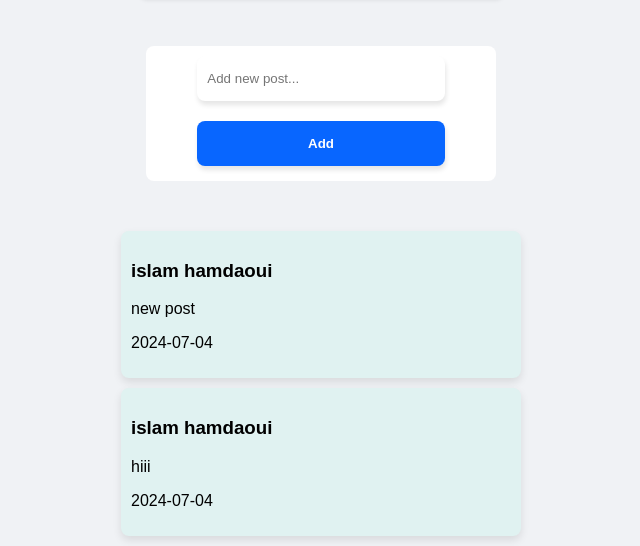
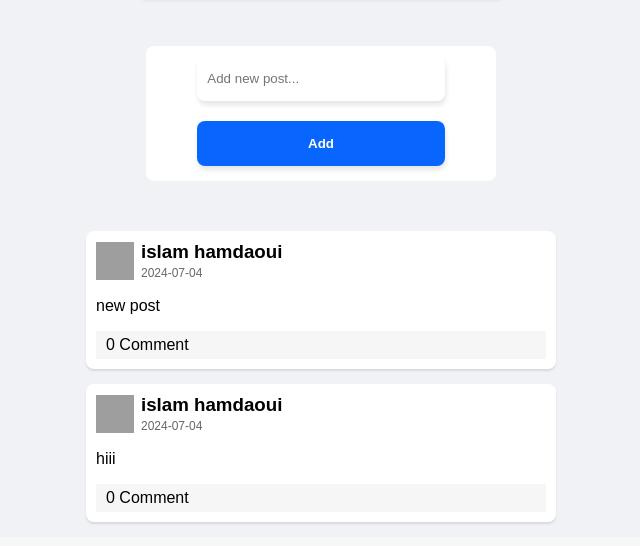
Before and after one commit to islamhamdaoui/Socialmedia-website-PHP-PDO, a PHP site: the page made by profile.php in a window 1280 px wide. Shown: the part 338-884 px from the top of the page, without its empty margins (319-959 px from the left). After the commit the page ends 863 px from the top, so only its background shows below. Run offline with PHP 8.4, Linux system fonts and the light colour scheme; a user stored in the database is signed in; data comes from the database, SQL or seed files in the repository; grey boxes are pictures that could not be loaded.

Commit message:
things improved

```diff
--- a/profile.php
+++ b/profile.php
@@ -206,27 +206,51 @@ elseif ($data['pdp'] === 'mohamed') {
 
     <div class="posts">
     <?php
- $userid = $_SESSION["user_id"];
- $show = $db->prepare('SELECT posts.content, users.username ,DATE(posts.created_at) AS  date
- FROM posts
- INNER JOIN users ON posts.user_id = users.id
- WHERE users.id=:id  ORDER BY posts.created_at DESC');
+$userid = $_SESSION["user_id"];
 
+$show = $db->prepare('SELECT posts.id as post_id, posts.content, DATE(posts.created_at) as post_date,
+                            users.username, users.id , users.pdp,
+                            COUNT(comments.id) as comments_count
+                     FROM posts
+                     INNER JOIN users ON posts.user_id = users.id
+                     LEFT JOIN comments ON posts.id = comments.post_id
+                     WHERE users.id = :user_id
+                     GROUP BY posts.id, posts.content, users.username, users.id, users.pdp
+                     ORDER BY posts.created_at DESC');
 
-
-$show->execute(array('id' => $userid));
+$show->execute([':user_id' => $userid]);
 
 
 while ($data = $show->fetch(PDO::FETCH_ASSOC)){
     echo '<div class="post">';
-    echo '<h3>' . htmlspecialchars($data['username']) . '</h3>';
+    echo "<div class='username'>";
+    if ($data['pdp'] === 'default') {
+        echo '<img src="uploads/default.png" alt="default Image">';
+    } elseif ($data['pdp'] === 'sara') {
+        echo "<img src='uploads/sara.png' alt='sara Image'>";
+    } elseif ($data['pdp'] === 'dalia') {
+        echo "<img  src='uploads/dalia.png' alt='dalia Image'>";
+    }  elseif ($data['pdp'] === 'islam') {
+        echo"<img src='uploads/islam.png' alt='islam Image'>";
+    }
+    elseif ($data['pdp'] === 'mohamed') {
+        echo"<img class='image' src='uploads/mohamed.png' alt='mohamed Image'>";
+    } else {
+        echo '<img src="uploads/default.png" alt="default Image">';
+    }
+    echo "<div class='userdiv' >";
+    echo "<h3 >" . htmlspecialchars($data['username']) . '</h3>';
+    echo "<span>" .$data['post_date'] . "</span>";
+    echo '</div>';
+
+    echo "</div>";
+
+
     echo '<p>' . htmlspecialchars($data['content']) . '</p>';
-    echo '<p>' . htmlspecialchars($data['date']) . '</p>';
+    echo "<div><div class='comment' onclick=\"window.location.href='postview.php?id={$data['post_id']}'\">{$data['comments_count']} Comment</div> </div>";
+
 
     echo '</div>';
-
-
-
 }
 
 
@@ -431,6 +455,51 @@ margin: 0;
         cursor: pointer;
        float: right;
     }
+
+
+    .posts {
+            margin-top: 50px;
+            width: 100%;
+            display: flex;
+            flex-direction: column;
+            align-items: center;
+           padding: 0 10px;
+        }
+        .post {
+            width: 100%;
+            max-width: 470px;
+            padding: 10px;
+            margin-bottom: 15px;
+            background-color: #fff;
+            border-radius: 8px;
+            box-shadow: 0px 2px 2px rgba(0, 0, 0, 0.1);
+        }
+
+        .comment {
+            background-color: #f6f6f6;
+            padding: 5px 10px;
+            cursor: pointer;
+        }
+
+        .username {
+            display: flex;
+            align-items: center;
+        }
+        .username img {
+            width: 38px;
+            margin-right: 7px;
+            height: 38px;
+
+        }
+
+        .username h3 {
+            margin: 0;
+        }
+
+        .userdiv span {
+            font-size: 12px;
+            color: rgb(101, 103, 107);
+        }
     </style>
 
 
```
Also changed, not shown: home.php (+10 -4 lines), .htaccess (added).
